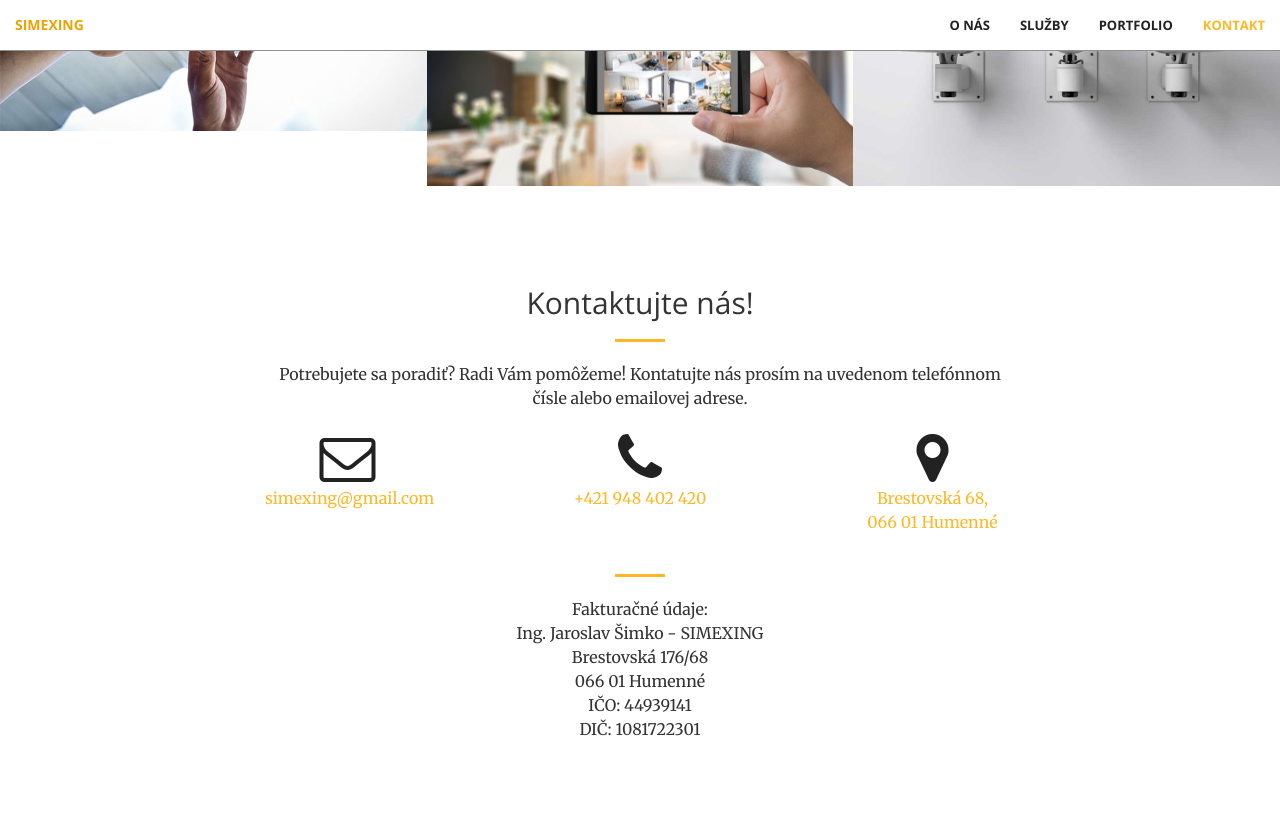
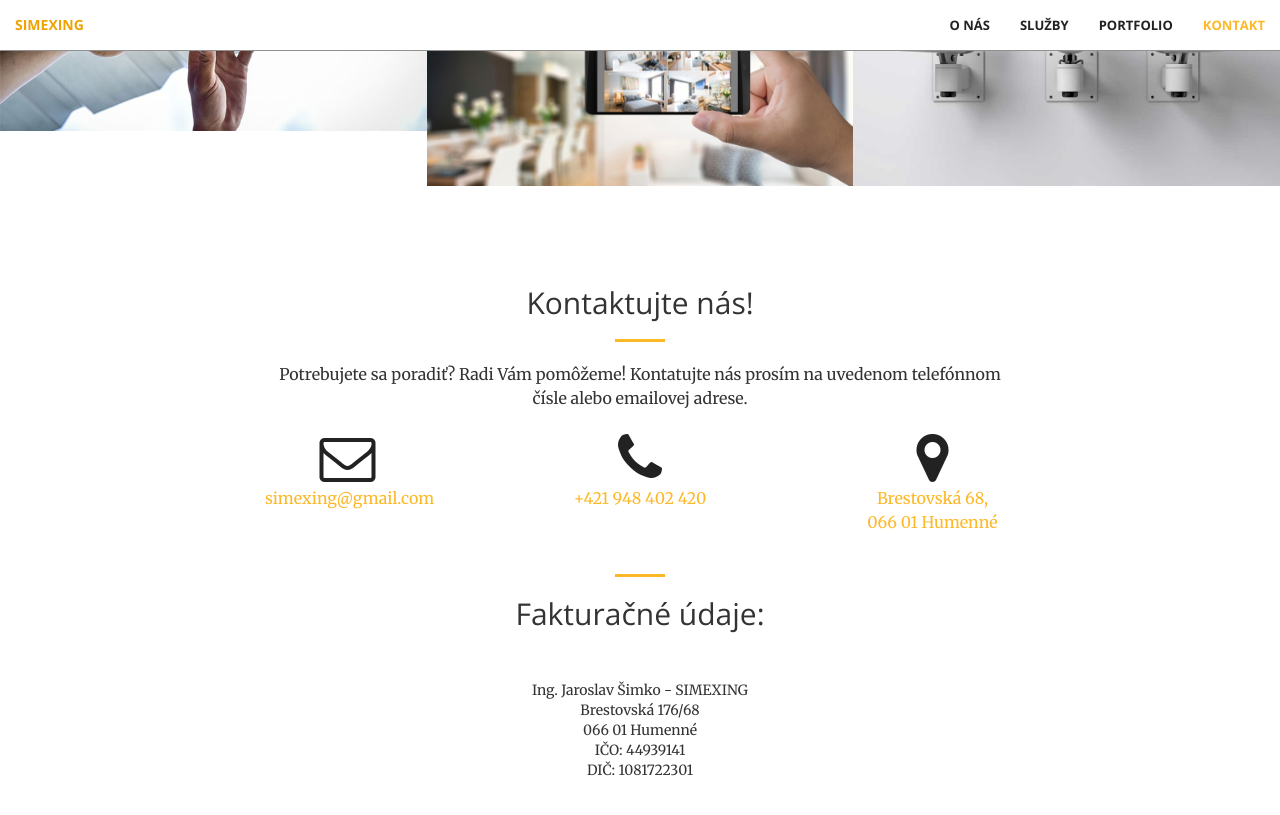
Before and after one commit to stesi13/simexing, a Jekyll site: the page built from index.html, in a window 1280 px wide and 900 px high, scrolled down 1921 px. Shown: the top 815 px of the window. Built offline with Jekyll 4.4.1, drawn with Linux system fonts in a browser that asks for light colours.

```diff
--- a/_includes/contact.html
+++ b/_includes/contact.html
@@ -27,7 +27,8 @@
         <div class="row">
             <div class="col-lg-8 col-lg-offset-2 text-center">
                 <hr class="primary">
-                <p>Fakturačné údaje: <br/>
+                <p><h2>Fakturačné údaje:</h2><br/>
+                <br/>
                 Ing. Jaroslav Šimko - SIMEXING<br/>
                 Brestovská 176/68<br/>
                 066 01 Humenné<br/>
```
